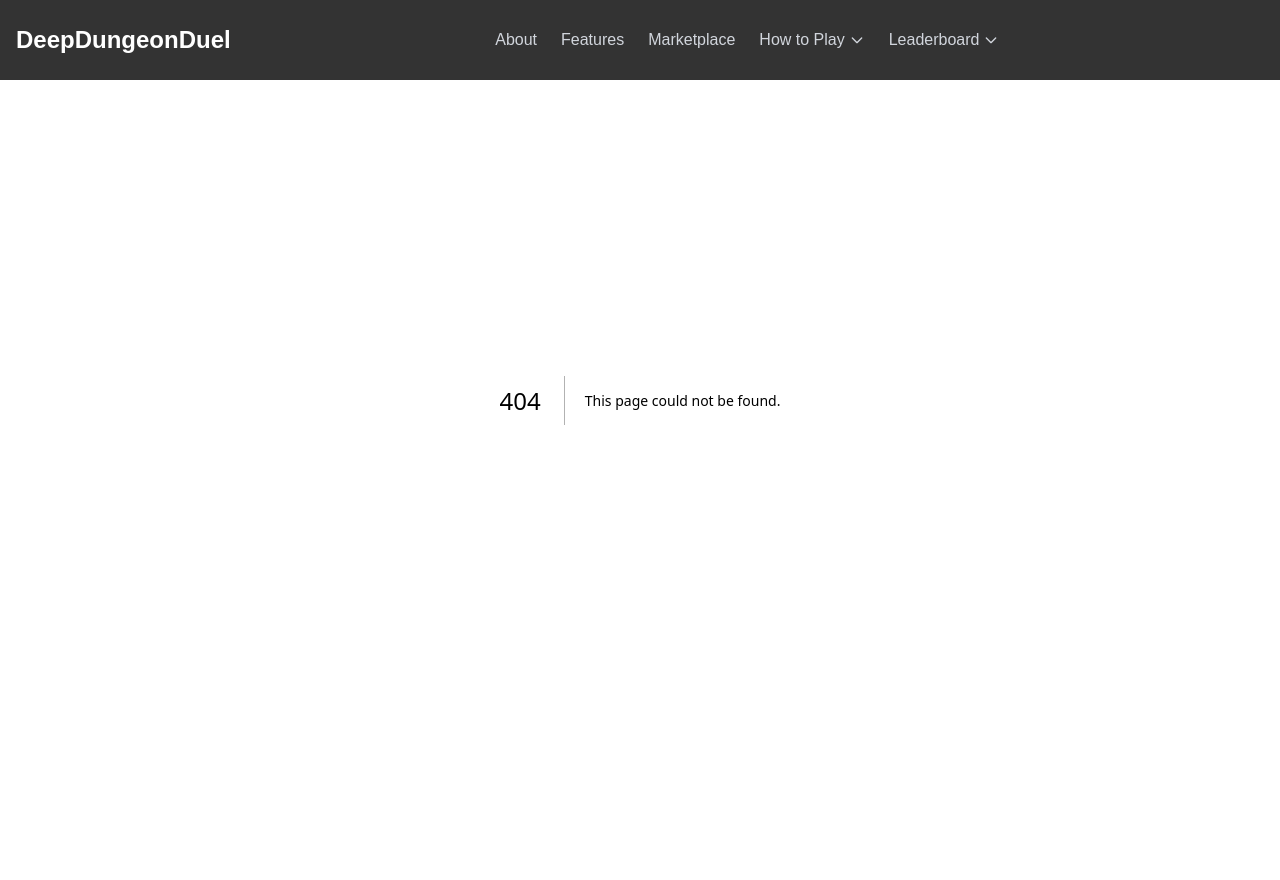
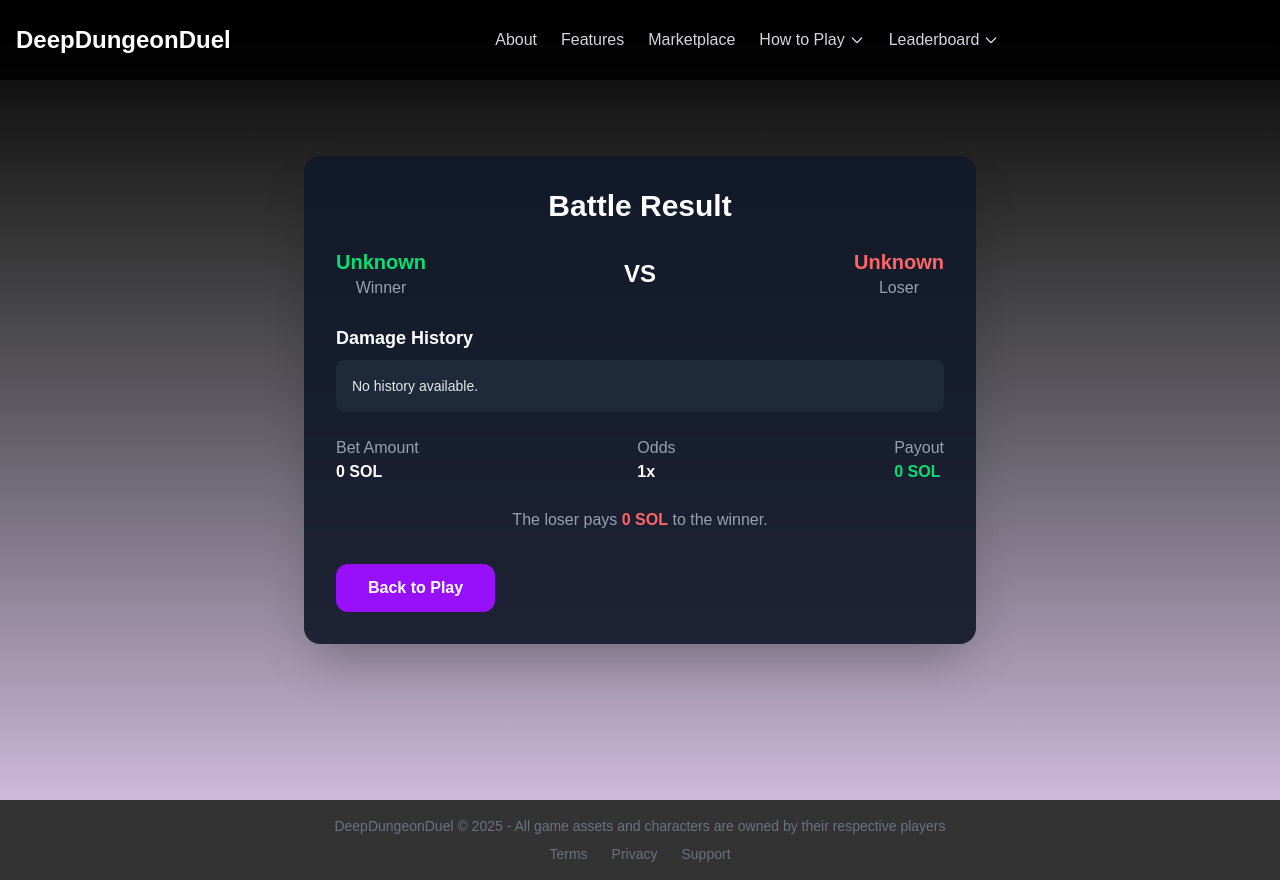
Before and after one commit to Jay-366/DeepDungeonDuel, a Next.js app: page /play/result in a window 1280 px wide. Before the commit this address had no page. Before the commit the page ends 800 px from the top, so only its background shows below. Built offline with nearby package versions, Linux system fonts and the light colour scheme.

Commit message:
Battle Result

```diff
--- a/app/play/battle/components/Battle.tsx
+++ b/app/play/battle/components/Battle.tsx
@@ -4,10 +4,12 @@ import React, { useEffect, useRef } from 'react';
 import Phaser from 'phaser';
 import BattleScene from '../scenes/BattleScene';
 import ChatInterface from './ChatInterface';
+import { useRouter } from 'next/navigation';
 
 export default function Battle() {
   const gameRef = useRef<Phaser.Game | null>(null);
   const containerRef = useRef<HTMLDivElement>(null);
+  const router = useRouter();
 
   useEffect(() => {
     if (containerRef.current && !gameRef.current) {
@@ -47,6 +49,25 @@ export default function Battle() {
     }
   }, []);
 
+  useEffect(() => {
+    if (typeof window !== 'undefined') {
+      (window as any).goToBattleResult = (resultData: any) => {
+        const { winner, loser, bet, odds, history } = resultData;
+        const params = new URLSearchParams({
+          winner,
+          loser,
+          bet: String(bet),
+          odds: String(odds),
+          history: JSON.stringify(history),
+        });
+        router.push(`/play/result?${params.toString()}`);
+      };
+      return () => {
+        delete (window as any).goToBattleResult;
+      };
+    }
+  }, [router]);
+
   return (
     <div className="w-full h-full flex items-center justify-start gap-30 px-4">
       <div
--- a/app/play/battle/scenes/BattleScene.ts
+++ b/app/play/battle/scenes/BattleScene.ts
@@ -380,8 +380,21 @@ export default class BattleScene extends Phaser.Scene {
     }).setOrigin(0.5);
 
     continueButton.on('pointerdown', () => {
-      // Navigate back to main game or next battle
-      this.scene.start('BattleScene'); // For testing, just restart the scene
+      // Navigate to result page with battle data
+      // TODO: Replace with real data from the battle
+      const resultData = {
+        winner: 'Eldric', // Replace with actual winner
+        loser: 'Blue Witch', // Replace with actual loser
+        bet: 1.23, // Replace with actual bet
+        odds: 1.5, // Replace with actual odds
+        history: [
+          { agent: 'Eldric', action: 'Attack', amount: 20 },
+          { agent: 'Blue Witch', action: 'Spell', amount: 15 },
+        ], // Replace with actual damage history
+      };
+      if (typeof window !== 'undefined' && (window as any).goToBattleResult) {
+        (window as any).goToBattleResult(resultData);
+      }
     });
   }
 
--- a/app/play/page.tsx
+++ b/app/play/page.tsx
@@ -155,7 +155,7 @@ export default function Play() {
 
   const handleStartPlay = () => {
     if (selectedChampion && selectedGameMode === 'campaign') {
-      router.push('/play/battle');
+      router.push('/bet');
     }
   };
 
--- /dev/null
+++ b/app/play/result/page.tsx
@@ -0,0 +1,78 @@
+"use client";
+import { useSearchParams, useRouter } from "next/navigation";
+import React from "react";
+
+export default function ResultPage() {
+  const params = useSearchParams();
+  const router = useRouter();
+
+  // Get data from query params
+  const winner = params.get("winner") || "Unknown";
+  const loser = params.get("loser") || "Unknown";
+  const bet = Number(params.get("bet") || 0);
+  const odds = Number(params.get("odds") || 1);
+  let damageHistory: any[] = [];
+  try {
+    damageHistory = JSON.parse(params.get("history") || "[]");
+  } catch {
+    damageHistory = [];
+  }
+
+  const payout = bet * odds;
+
+  return (
+    <div className="min-h-screen flex flex-col items-center justify-center bg-gradient-to-b from-black to-purple-900/30 px-4 py-12">
+      <div className="bg-gray-900/90 rounded-2xl shadow-2xl p-8 w-full max-w-2xl">
+        <h1 className="text-3xl font-bold text-center text-white mb-6">Battle Result</h1>
+        <div className="flex justify-between items-center mb-6">
+          <div className="text-center">
+            <h2 className="text-xl font-bold text-green-400">{winner}</h2>
+            <p className="text-gray-400">Winner</p>
+          </div>
+          <span className="text-2xl font-bold text-white">VS</span>
+          <div className="text-center">
+            <h2 className="text-xl font-bold text-red-400">{loser}</h2>
+            <p className="text-gray-400">Loser</p>
+          </div>
+        </div>
+        <div className="mb-6">
+          <h3 className="text-lg font-bold text-white mb-2">Damage History</h3>
+          <div className="bg-gray-800 rounded-lg p-4 max-h-48 overflow-y-auto text-sm text-gray-200">
+            {damageHistory.length === 0 ? (
+              <div>No history available.</div>
+            ) : (
+              damageHistory.map((entry: any, idx: number) => (
+                <div key={idx} className="mb-1">
+                  <span className="font-bold">{entry.agent}:</span> {entry.action} ({entry.amount} dmg)
+                </div>
+              ))
+            )}
+          </div>
+        </div>
+        <div className="mb-6 flex justify-between items-center">
+          <div>
+            <div className="text-gray-400">Bet Amount</div>
+            <div className="text-white font-bold">{bet} SOL</div>
+          </div>
+          <div>
+            <div className="text-gray-400">Odds</div>
+            <div className="text-white font-bold">{odds}x</div>
+          </div>
+          <div>
+            <div className="text-gray-400">Payout</div>
+            <div className="text-green-400 font-bold">{payout} SOL</div>
+          </div>
+        </div>
+        <div className="text-center text-gray-400">
+          The loser pays <span className="text-red-400 font-bold">{payout} SOL</span> to the winner.
+        </div>
+        <button
+          className="mt-8 px-8 py-3 rounded-xl bg-purple-600 text-white font-bold hover:bg-purple-700 transition"
+          onClick={() => router.push("/play")}
+        >
+          Back to Play
+        </button>
+      </div>
+    </div>
+  );
+}
```
